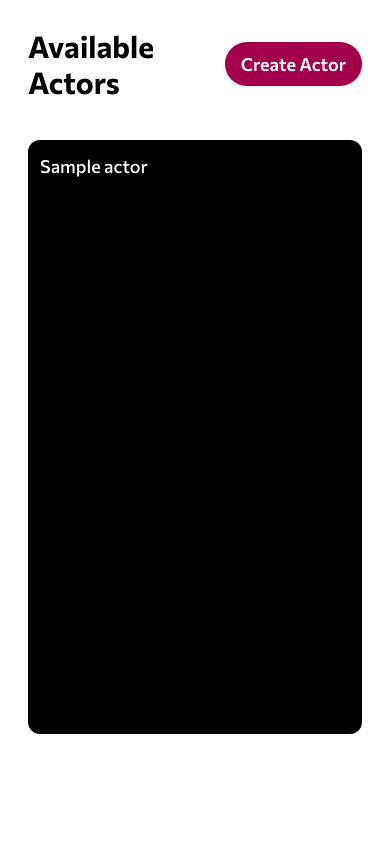
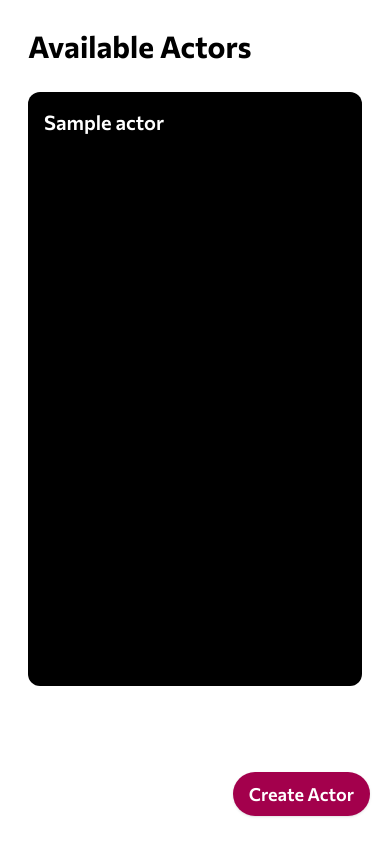
Before and after one commit to zlpkhr/cloneugc, a Django app: page /actors/ in a window 390 px wide. Run offline with Django 5.2, Linux system fonts and the light colour scheme; tables that the repository leaves empty hold one stand-in row (values such as "Sample post"); style sheets or scripts are compiled from the project's sources.

Commit message:
Adjust mobile layout

```diff
--- a/src/cloneugc/templates/cloneugc/actor_list.html
+++ b/src/cloneugc/templates/cloneugc/actor_list.html
@@ -5,13 +5,13 @@
 {% block content %}
 <header class="flex items-center justify-between px-7 pt-7">
   <h1 class="text-3xl font-bold">Available Actors</h1>
-  <button class="h-11 shrink-0 rounded-full bg-pink-800 px-4 text-lg font-semibold text-white shadow-sm active:bg-pink-900">Create Actor</button>
+  <button class="fixed right-5 bottom-7 h-11 shrink-0 rounded-full bg-pink-800 px-4 text-lg font-semibold text-white shadow-sm active:bg-pink-900 sm:static">Create Actor</button>
 </header>
-<main class="mt-10 px-7 pb-10">
+<main class="mt-7 px-7 pb-10 sm:mt-10">
   <section class="grid grid-cols-[repeat(auto-fit,minmax(--spacing(60),1fr))] gap-5">
     {% for actor in actors %}
       <figure class="aspect-[9/16] rounded-xl bg-black">
-        <figcaption class="p-3 text-lg font-medium text-white">{{ actor.name }}</figcaption>
+        <figcaption class="p-4 text-xl font-semibold text-white">{{ actor.name }}</figcaption>
       </figure>
     {% empty %}
       <p>No actors found.</p>
```
